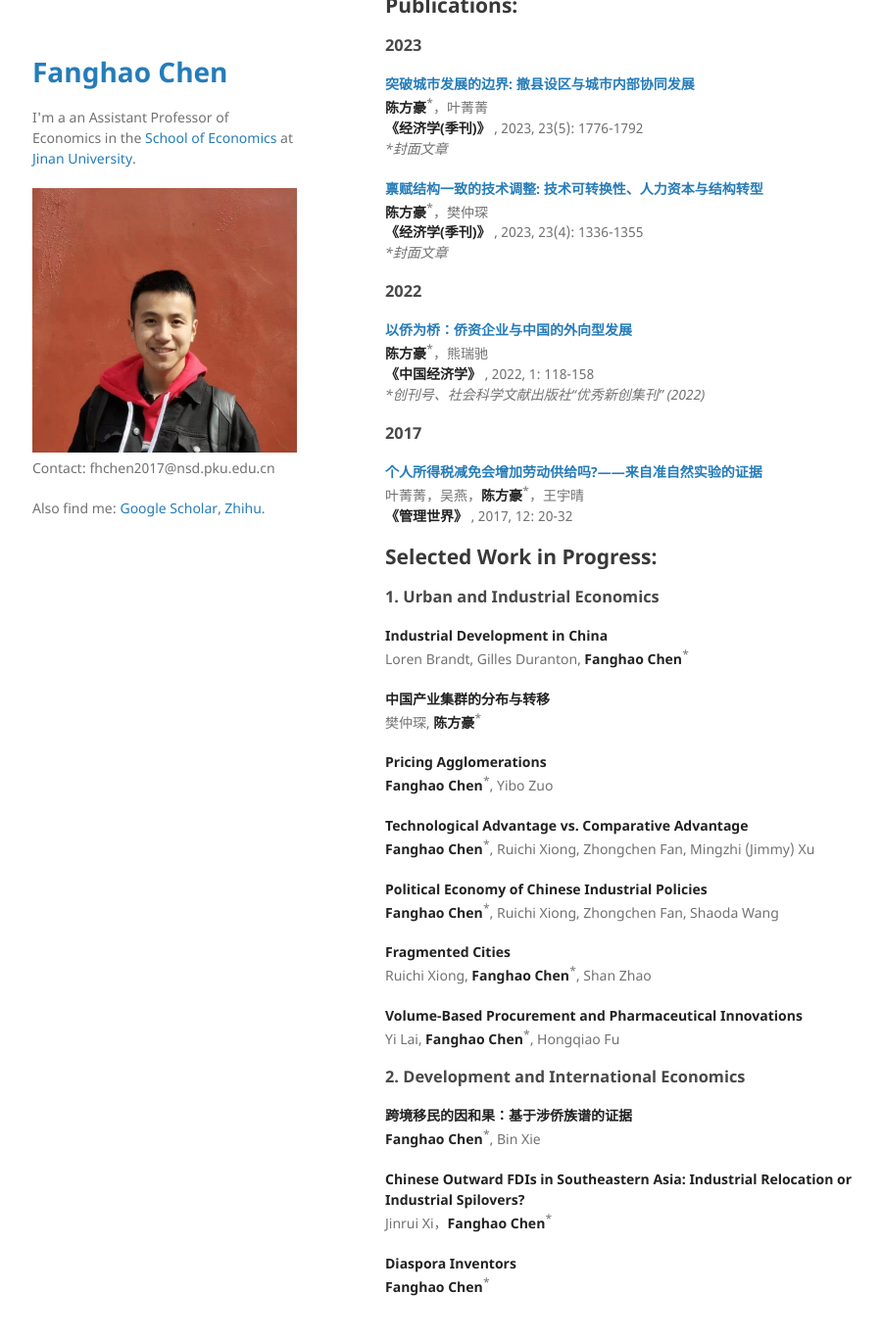
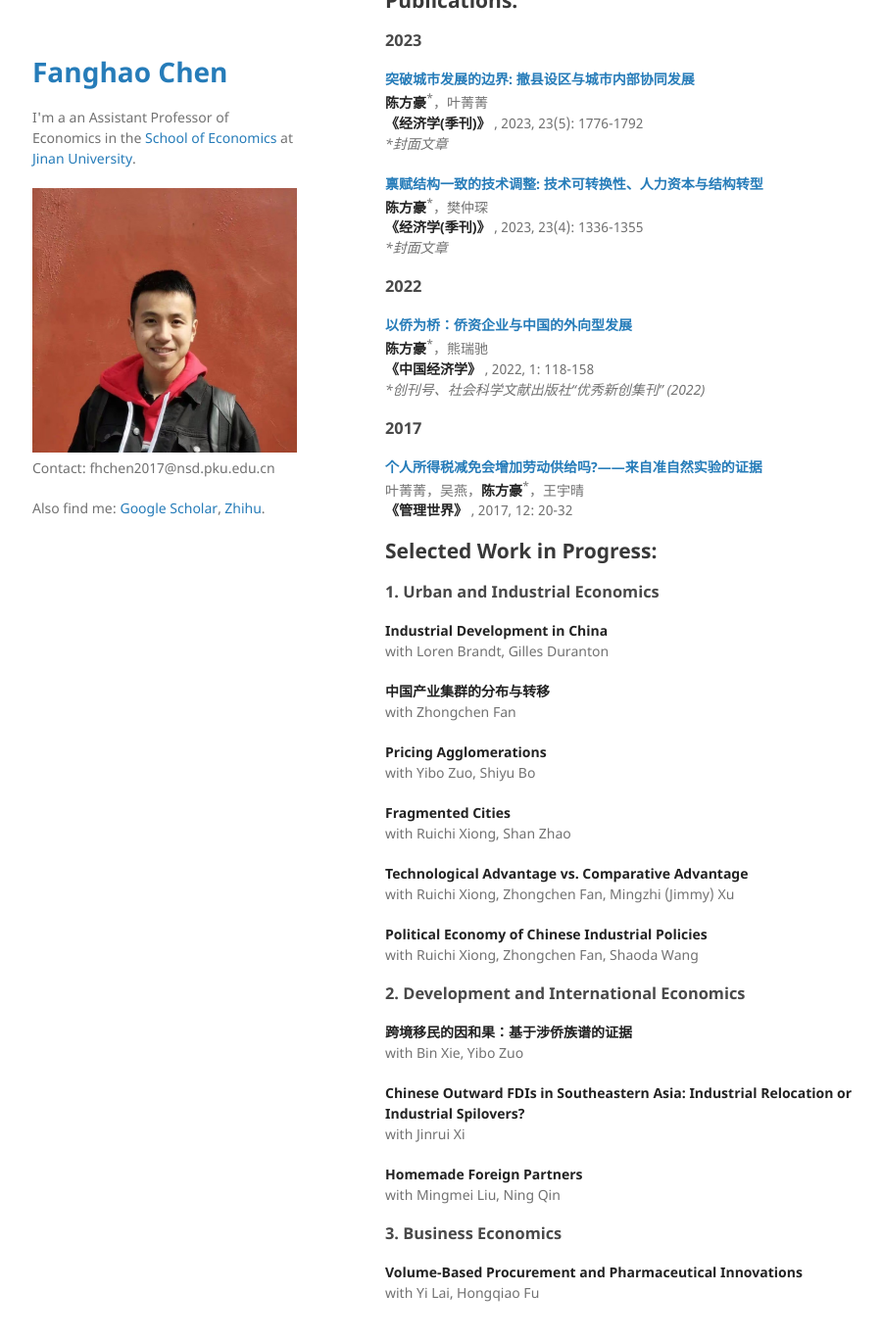
Before and after one commit to FanghaoChen/homepage, a Jekyll site: the page built from research.md, in a window 1280 px wide and 1400 px high, scrolled down 395 px. Shown: the top 1368 px of the window at 98% size, without its empty margins (177-1077 px from the left). Built offline with Jekyll 4.4.1, drawn with Linux system fonts in a browser that asks for light colours; some of the changed text lies outside the part shown.

Commit message:
Update research.md

```diff
--- a/research.md
+++ b/research.md
@@ -7,10 +7,10 @@ layout: default
 ## Working Papers:
 
 **[Familiar Strangers: The Role of Diaspora Networks in Foreign Investment and Long-run Development](https://papers.ssrn.com/sol3/papers.cfm?abstract_id=4004159)** <br/>
-**Fanghao Chen**<sup>*</sup>, Ruichi Xiong, Xiaobo Zhang
+with Ruichi Xiong, Xiaobo Zhang
 
 **海外宗族网络对本土成员经济福利的影响————来自涉侨族谱的证据** <br/>
-**陈方豪**<sup>*</sup>, 左毅博, 龙登高
+with 左毅博, 龙登高
 
 **参军经历、退伍政策与创业行为** <br/>
 **陈方豪**<sup>*</sup>, 张晓波 <br/>
@@ -48,33 +48,35 @@ layout: default
 ### 1. Urban and Industrial Economics ###
 
 **Industrial Development in China** <br/>
-Loren Brandt, Gilles Duranton, **Fanghao Chen**<sup>*</sup>
+with Loren Brandt, Gilles Duranton
 
 **中国产业集群的分布与转移** <br/>
-樊仲琛, **陈方豪**<sup>*</sup>
+with Zhongchen Fan
 
 **Pricing Agglomerations**  <br/>
-**Fanghao Chen**<sup>*</sup>, Yibo Zuo
+with Yibo Zuo, Shiyu Bo
+
+**Fragmented Cities** <br/>
+with Ruichi Xiong, Shan Zhao
 
 **Technological Advantage vs. Comparative Advantage** <br/>
-**Fanghao Chen**<sup>*</sup>, Ruichi Xiong, Zhongchen Fan, Mingzhi (Jimmy) Xu
+with Ruichi Xiong, Zhongchen Fan, Mingzhi (Jimmy) Xu
 
 **Political Economy of Chinese Industrial Policies** <br/>
-**Fanghao Chen**<sup>*</sup>, Ruichi Xiong, Zhongchen Fan, Shaoda Wang
-
-**Fragmented Cities** <br/>
-Ruichi Xiong, **Fanghao Chen**<sup>*</sup>, Shan Zhao
-
-**Volume-Based Procurement and Pharmaceutical Innovations** <br/>
-Yi Lai, **Fanghao Chen**<sup>*</sup>, Hongqiao Fu
+with Ruichi Xiong, Zhongchen Fan, Shaoda Wang
 
 ### 2. Development and International Economics ###
 
 **跨境移民的因和果：基于涉侨族谱的证据**<br/>
-**Fanghao Chen**<sup>*</sup>, Bin Xie
+with Bin Xie, Yibo Zuo
 
 **Chinese Outward FDIs in Southeastern Asia: Industrial Relocation or Industrial Spilovers?** <br/>
-Jinrui Xi，**Fanghao Chen**<sup>*</sup>
+with Jinrui Xi
 
-**Diaspora Inventors**<br/>
-**Fanghao Chen**<sup>*</sup>
+**Homemade Foreign Partners**<br/>
+with Mingmei Liu, Ning Qin
+
+### 3. Business Economics ###
+
+**Volume-Based Procurement and Pharmaceutical Innovations** <br/>
+with Yi Lai, Hongqiao Fu
```
